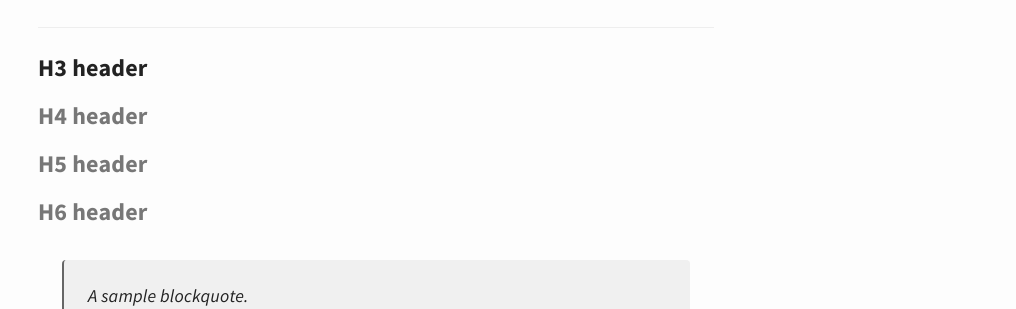
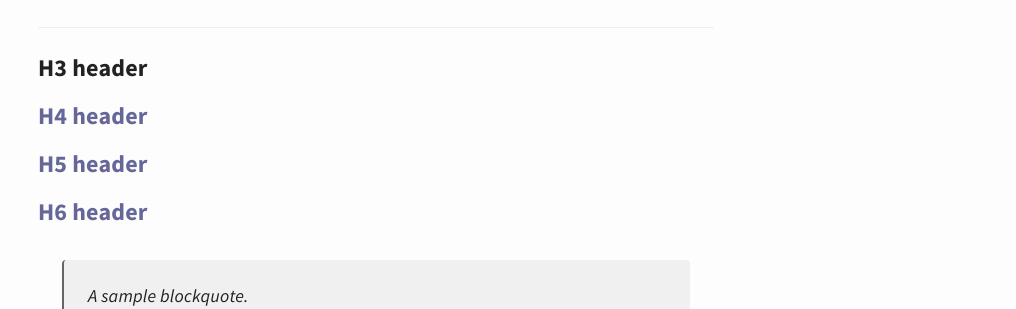
Before and after one commit to gjchoi/gjchoi.bak, a Jekyll site: the page built from _posts/2016-02-18-Style-Test.md, in a window 1280 px wide. Shown: the part 513-822 px from the top of the page, without its empty margins (264-1280 px from the left). Built offline with Jekyll 4.4.1, drawn with Linux system fonts in a browser that asks for light colours.

Commit message:
Update custom.scss

```diff
--- a/_sass/custom.scss
+++ b/_sass/custom.scss
@@ -13,7 +13,7 @@
 }
 
 .content h4,h5,h6{
-    color : #777;
+    color : #669;
 }
 
 
```
